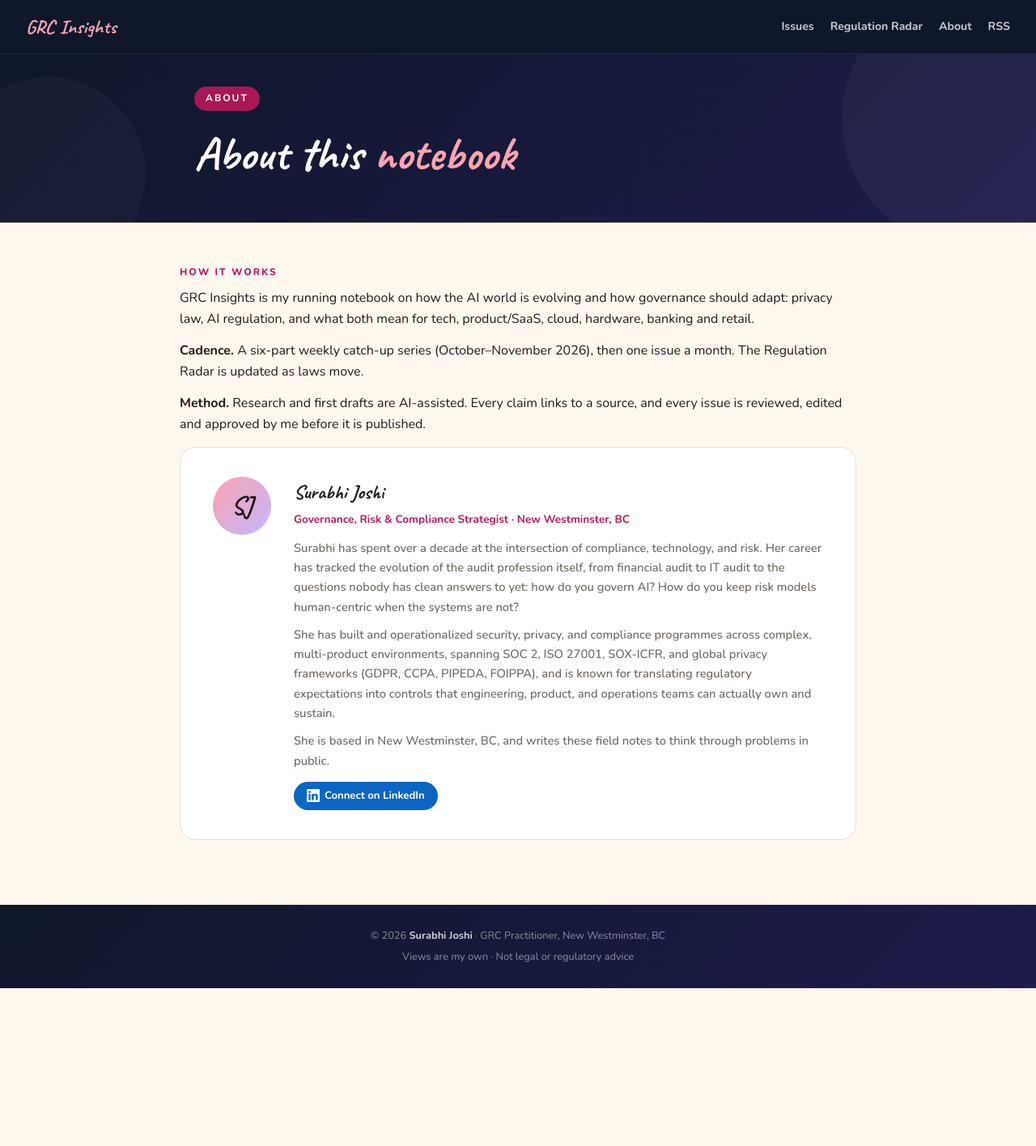
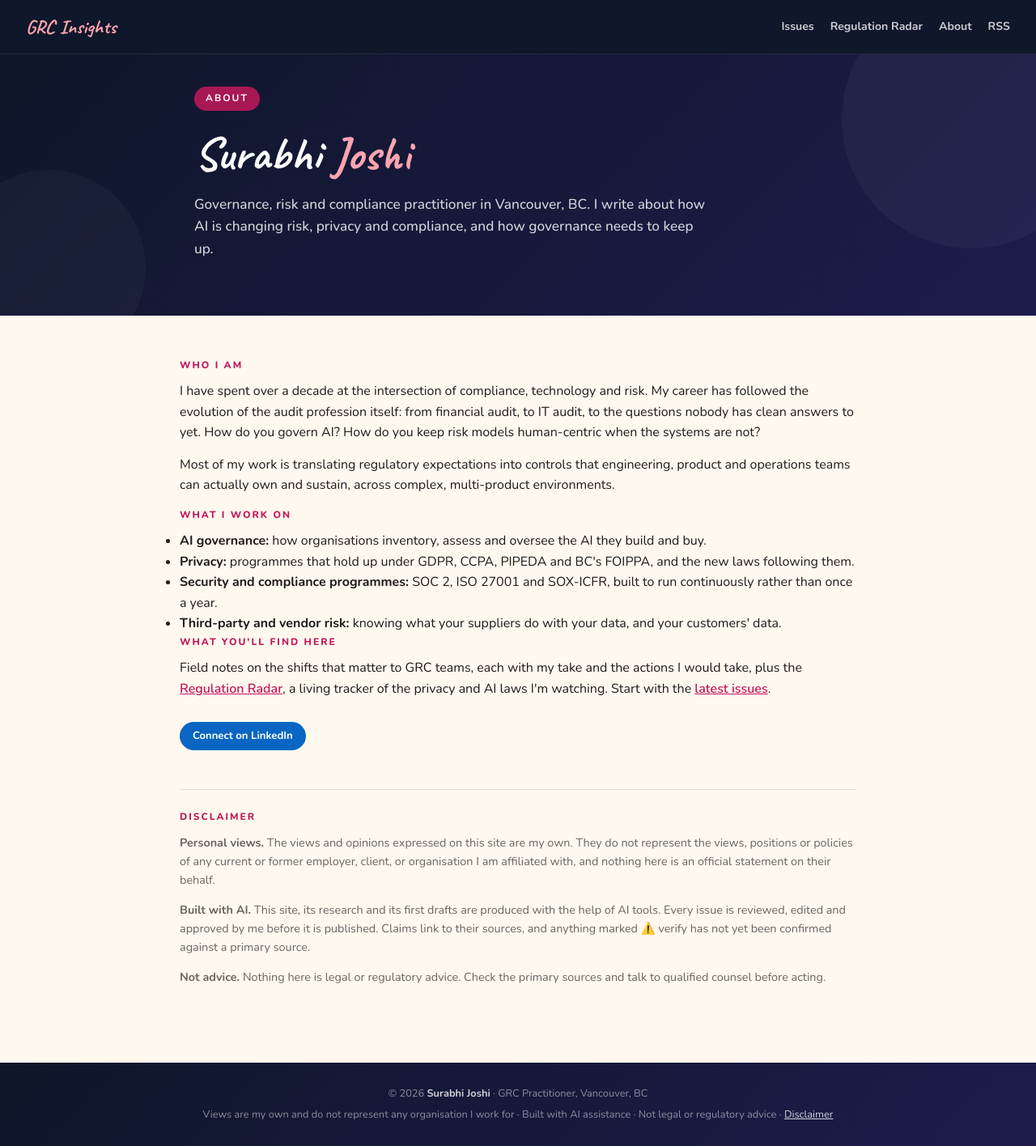
Before and after one commit to grc-with-sjo/grc-insights, a Jekyll site: the page built from about.html, in a window 1280 px wide. Shown: the whole page at 81% size. Built offline with Jekyll 4.4.1, drawn with Linux system fonts in a browser that asks for light colours; before the commit the page ends 1221 px from its top, so only the background shows below that.

Commit message:
feat: About page as a bio; personal-views and AI disclaimer; location Vancouver, BC
Co-Authored-By: Claude Opus 5.5 <noreply@anthropic.com>

```diff
--- a/_config.yml
+++ b/_config.yml
@@ -9,7 +9,7 @@ timezone: America/Vancouver
 author:
   name: Surabhi Joshi
   role: GRC Manager
-  location: New Westminster, BC
+  location: Vancouver, BC
   url: https://www.linkedin.com/in/surabhijo/
 social:
   name: Surabhi Joshi
--- a/_includes/about.html
+++ b/_includes/about.html
@@ -2,7 +2,7 @@
       <div class="about-avatar">SJ</div>
       <div class="about-content">
         <div class="name">Surabhi Joshi</div>
-        <div class="role">Governance, Risk &amp; Compliance Strategist · New Westminster, BC</div>
+        <div class="role">Governance, Risk &amp; Compliance Strategist · Vancouver, BC</div>
         <p>
           Surabhi has spent over a decade at the intersection of compliance, technology, and risk.
           Her career has tracked the evolution of the audit profession itself, from financial
@@ -17,7 +17,7 @@
           actually own and sustain.
         </p>
         <p style="margin-top: 10px;">
-          She is based in New Westminster, BC, and writes these field notes to think through
+          She is based in Vancouver, BC, and writes these field notes to think through
           problems in public.
         </p>
         <a class="li-link" href="https://www.linkedin.com/in/surabhijo/" target="_blank" rel="noopener">
--- a/_layouts/default.html
+++ b/_layouts/default.html
@@ -23,8 +23,8 @@
   {{ content }}
 
   <footer class="page-footer">
-    <p>© {{ site.time | date: '%Y' }} <strong>{{ site.author.name }}</strong> · GRC Practitioner, New Westminster, BC</p>
-    <p style="margin-top:6px;">Views are my own · Not legal or regulatory advice</p>
+    <p>© {{ site.time | date: '%Y' }} <strong>{{ site.author.name }}</strong> · GRC Practitioner, {{ site.author.location }}</p>
+    <p style="margin-top:6px;">Views are my own and do not represent any organisation I work for · Built with AI assistance · Not legal or regulatory advice · <a href="{{ '/about/' | relative_url }}#disclaimer-heading">Disclaimer</a></p>
   </footer>
 </body>
 </html>
--- a/about.html
+++ b/about.html
@@ -1,22 +1,47 @@
 ---
 layout: default
-title: About
+title: About Surabhi Joshi
 permalink: /about/
-description: About Surabhi Joshi and how GRC Insights is researched, written and reviewed.
+description: Surabhi Joshi is a governance, risk and compliance practitioner in Vancouver, BC, working on AI governance, privacy and security compliance programmes.
 ---
 <section class="hero hero-compact">
   <div class="hero-inner">
     <div class="hero-tag">About</div>
-    <h1>About this <span>notebook</span></h1>
+    <h1>Surabhi <span>Joshi</span></h1>
+    <p class="hero-intro">Governance, risk and compliance practitioner in Vancouver, BC. I write about how AI is changing risk, privacy and compliance, and how governance needs to keep up.</p>
   </div>
 </section>
 
 <main class="content">
-  <p class="section-label">How it works</p>
+  <p class="section-label">Who I am</p>
   <div class="prose">
-    <p>GRC Insights is my running notebook on how the AI world is evolving and how governance should adapt: privacy law, AI regulation, and what both mean for tech, product/SaaS, cloud, hardware, banking and retail.</p>
-    <p><strong>Cadence.</strong> A six-part weekly catch-up series (October–November 2026), then one issue a month. The Regulation Radar is updated as laws move.</p>
-    <p><strong>Method.</strong> Research and first drafts are AI-assisted. Every claim links to a source, and every issue is reviewed, edited and approved by me before it is published.</p>
+    <p>I have spent over a decade at the intersection of compliance, technology and risk. My career has followed the evolution of the audit profession itself: from financial audit, to IT audit, to the questions nobody has clean answers to yet. How do you govern AI? How do you keep risk models human-centric when the systems are not?</p>
+    <p>Most of my work is translating regulatory expectations into controls that engineering, product and operations teams can actually own and sustain, across complex, multi-product environments.</p>
   </div>
-  {% include about.html %}
+
+  <p class="section-label">What I work on</p>
+  <div class="prose">
+    <ul>
+      <li><strong>AI governance:</strong> how organisations inventory, assess and oversee the AI they build and buy.</li>
+      <li><strong>Privacy:</strong> programmes that hold up under GDPR, CCPA, PIPEDA and BC's FOIPPA, and the new laws following them.</li>
+      <li><strong>Security and compliance programmes:</strong> SOC 2, ISO 27001 and SOX-ICFR, built to run continuously rather than once a year.</li>
+      <li><strong>Third-party and vendor risk:</strong> knowing what your suppliers do with your data, and your customers' data.</li>
+    </ul>
+  </div>
+
+  <p class="section-label">What you'll find here</p>
+  <div class="prose">
+    <p>Field notes on the shifts that matter to GRC teams, each with my take and the actions I would take, plus the <a href="{{ '/radar/' | relative_url }}">Regulation Radar</a>, a living tracker of the privacy and AI laws I'm watching. Start with the <a href="{{ '/' | relative_url }}#archive">latest issues</a>.</p>
+  </div>
+
+  <p><a class="li-link" href="{{ site.author.url }}" target="_blank" rel="noopener">Connect on LinkedIn</a></p>
+
+  <section class="disclaimer" aria-labelledby="disclaimer-heading">
+    <p class="section-label" id="disclaimer-heading">Disclaimer</p>
+    <div class="prose">
+      <p><strong>Personal views.</strong> The views and opinions expressed on this site are my own. They do not represent the views, positions or policies of any current or former employer, client, or organisation I am affiliated with, and nothing here is an official statement on their behalf.</p>
+      <p><strong>Built with AI.</strong> This site, its research and its first drafts are produced with the help of AI tools. Every issue is reviewed, edited and approved by me before it is published. Claims link to their sources, and anything marked ⚠️ verify has not yet been confirmed against a primary source.</p>
+      <p><strong>Not advice.</strong> Nothing here is legal or regulatory advice. Check the primary sources and talk to qualified counsel before acting.</p>
+    </div>
+  </section>
 </main>
--- a/css/style.css
+++ b/css/style.css
@@ -576,3 +576,8 @@ body {
   .hero, .hero-compact { padding: 40px 16px 36px; }
   .content { padding: 36px 16px 64px; }
 }
+
+/* ══ ABOUT: disclaimer + footer link ══ */
+.page-footer a { color: rgba(255,255,255,0.8); }
+.disclaimer { margin-top: 48px; padding-top: 24px; border-top: 1px solid var(--border); }
+.disclaimer .prose p { font-size: 0.9rem; color: var(--muted); }
--- a/scripts/make_og_card.py
+++ b/scripts/make_og_card.py
@@ -29,7 +29,7 @@ def main(out: Path):
     draw.text((80, 170), "GRC Insights", font=title, fill=(255, 255, 255))
     draw.text((80, 300), "How the AI world is evolving,", font=body, fill=(226, 232, 240))
     draw.text((80, 350), "and how governance should adapt.", font=body, fill=(226, 232, 240))
-    draw.text((80, 520), "Surabhi Joshi · GRC · New Westminster, BC", font=tag, fill=(203, 213, 225))
+    draw.text((80, 520), "Surabhi Joshi · GRC · Vancouver, BC", font=tag, fill=(203, 213, 225))
     out.parent.mkdir(parents=True, exist_ok=True)
     img.save(out, optimize=True)
 
```
Also changed, not shown: tests/site.test.mjs (+4 -0 lines), assets/og-card.png.
